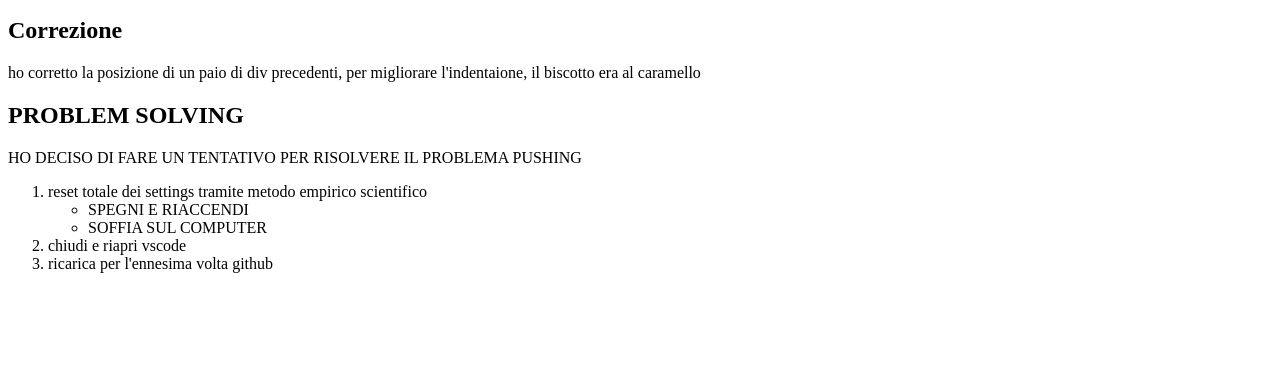
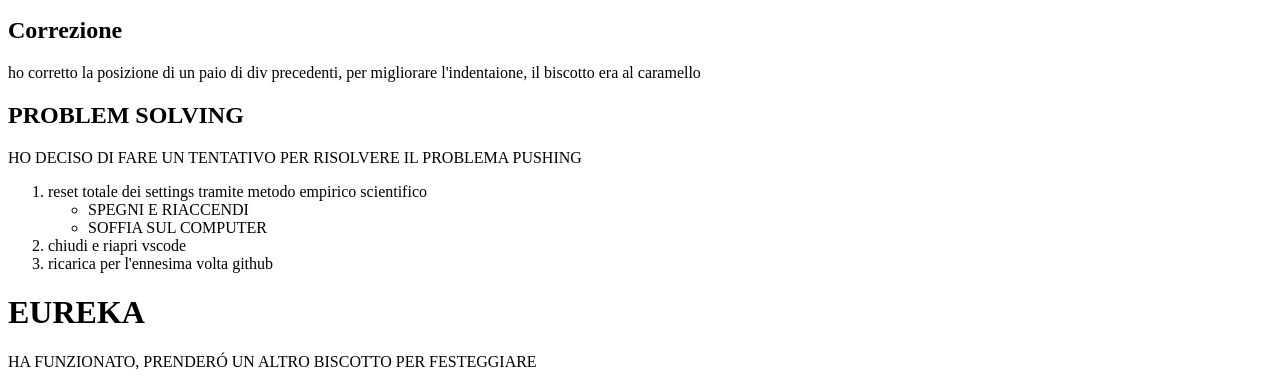
Before and after one commit to ClaudioDiCaprio/htmlcss-hello, a plain HTML site: page index.html in a window 1280 px wide. Shown: the part 523-910 px from the top of the page. Before the commit the page ends 812 px from the top, so only its background shows below. Drawn offline with Linux system fonts and the light colour scheme.

Commit message:
ha funzionato

```diff
--- a/index.html
+++ b/index.html
@@ -81,5 +81,13 @@
         </ol>
     </div>
 
+    <div>
+
+            <h1>EUREKA</h1>
+
+                <P>HA FUNZIONATO, PRENDERÓ UN ALTRO BISCOTTO PER FESTEGGIARE</P>
+
+    </div>
+
 </body>
 </html>
```
